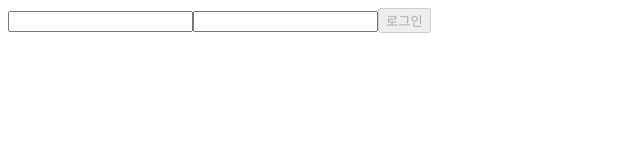
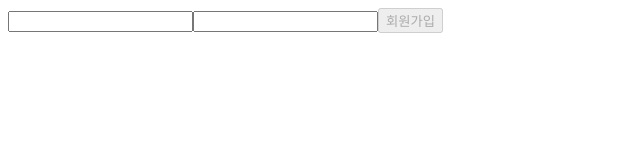
Before and after one commit to ghkd1418/wanted-pre-onboarding-frontend, a React (Create React App) app: page /auth/signup in a window 1280 px wide. Shown: the top 160 px of the page, without its empty margins (0-640 px from the left). Built offline with nearby package versions, Linux system fonts and the light colour scheme.

Commit message:
feat: 로그인 api 연결

```diff
--- a/public/index.html
+++ b/public/index.html
@@ -2,7 +2,6 @@
 <html lang="en">
   <head>
     <meta charset="utf-8" />
-    <link rel="icon" href="%PUBLIC_URL%/favicon.ico" />
     <meta name="viewport" content="width=device-width, initial-scale=1" />
     <meta name="theme-color" content="#000000" />
     <meta
@@ -13,7 +12,6 @@
       manifest.json provides metadata used when your web app is installed on a
       user's mobile device or desktop. See https://developers.google.com/web/fundamentals/web-app-manifest/
     -->
-    <link rel="manifest" href="%PUBLIC_URL%/manifest.json" />
     <!--
       Notice the use of %PUBLIC_URL% in the tags above.
       It will be replaced with the URL of the `public` folder during the build.
--- a/src/App.tsx
+++ b/src/App.tsx
@@ -1,5 +1,4 @@
 import { Route, Routes } from "react-router-dom";
-import { Auth } from "./component/Auth";
 import { SignIn } from "./pages/SignIn";
 import { SignUp } from "./pages/SignUp";
 import { Todo } from "./pages/Todo";
@@ -8,14 +7,13 @@ import { TodoDetail } from "./pages/TodoDetail";
 function App() {
   return (
     <div className="App">
-      <Auth />
-      {/* <Routes>
+      <Routes>
         <Route path="/todo" element={<Todo />}>
           <Route path=":id" element={<TodoDetail />} />
         </Route>
         <Route path="/auth/signup" element={<SignUp />} />
         <Route path="/auth/signin" element={<SignIn />} />
-      </Routes> */}
+      </Routes>
     </div>
   );
 }
--- a/src/api/index.ts
+++ b/src/api/index.ts
@@ -12,7 +12,15 @@ api.interceptors.request.use(
         Authorization: `Bearer ${token}`,
       });
     }
+
     return config;
   },
   (error) => Promise.reject(error)
 );
+
+api.interceptors.response.use(
+  (config) => {
+    return config;
+  },
+  (error) => Promise.reject(error)
+);
--- /dev/null
+++ b/src/component/SignInForm.tsx
@@ -0,0 +1,40 @@
+import { useState } from "react";
+import { AuthFormView } from "./views/AuthForm";
+import { AuthApi } from "../api/AuthApi";
+import type { IauthFormProps } from "./types";
+
+export const SignInForm = () => {
+  const [isValid, setIsValid] = useState({
+    email: false,
+    password: false,
+  });
+  const [email, setEmail] = useState("");
+  const [password, setPassword] = useState("");
+
+  const authFormProps: IauthFormProps = {
+    handleEmailInput: (e: React.ChangeEvent<HTMLInputElement>) => {
+      setEmail(e.target.value);
+      if (e.target.value.includes("@"))
+        setIsValid((prev) => ({ ...prev, email: true }));
+      else setIsValid((prev) => ({ ...prev, email: false }));
+    },
+
+    handlePasswordInput: (e: React.ChangeEvent<HTMLInputElement>) => {
+      setPassword(e.target.value);
+      if (e.target.value.length >= 8)
+        setIsValid((prev) => ({ ...prev, password: true }));
+      else setIsValid((prev) => ({ ...prev, password: false }));
+    },
+    handleFetchAuth: async (e) => {
+      e.preventDefault();
+      const token = await AuthApi.SignIn({ email, password });
+      console.log(token);
+      localStorage.setItem("token", token.data.access_token);
+      window.location.href = "/auth/signin";
+    },
+    buttonTitle: "로그인",
+    isValid,
+  };
+
+  return <AuthFormView {...authFormProps} />;
+};
--- a/src/component/Auth.tsx
+++ b/src/component/SignUpForm.tsx
@@ -1,27 +1,39 @@
 import { useState } from "react";
-import { IauthFormProps } from "./types.d";
-import { AuthForm } from "./views/AuthForm";
+import { AuthFormView } from "./views/AuthForm";
+import type { IauthFormProps } from "./types";
+import { AuthApi } from "../api/AuthApi";
+// import { useNavigate } from "react-router-dom";
 
-export const Auth = () => {
+export const SignUpForm = () => {
   const [isValid, setIsValid] = useState({
     email: false,
     password: false,
   });
+  const [email, setEmail] = useState("");
+  const [password, setPassword] = useState("");
+  // const navigate = useNavigate();
 
   const authFormProps: IauthFormProps = {
     handleEmailInput: (e: React.ChangeEvent<HTMLInputElement>) => {
+      setEmail(e.target.value);
       if (e.target.value.includes("@"))
         setIsValid((prev) => ({ ...prev, email: true }));
       else setIsValid((prev) => ({ ...prev, email: false }));
     },
 
     handlePasswordInput: (e: React.ChangeEvent<HTMLInputElement>) => {
+      setPassword(e.target.value);
       if (e.target.value.length >= 8)
         setIsValid((prev) => ({ ...prev, password: true }));
       else setIsValid((prev) => ({ ...prev, password: false }));
     },
+    handleFetchAuth: (e) => {
+      e.preventDefault();
+      AuthApi.SignUp({ email, password });
+    },
+    buttonTitle: "회원가입",
     isValid,
   };
 
-  return <AuthForm {...authFormProps} />;
+  return <AuthFormView {...authFormProps} />;
 };
--- a/src/component/types.d.ts
+++ b/src/component/types.d.ts
@@ -1,6 +1,8 @@
 export interface IauthFormProps {
   handleEmailInput: (e: React.ChangeEvent<HTMLInputElement>) => void;
   handlePasswordInput: (e: React.ChangeEvent<HTMLInputElement>) => void;
+  handleFetchAuth: (e) => void;
+  buttonTitle: string;
   isValid: {
     email: boolean;
     password: boolean;
--- a/src/component/views/AuthForm.tsx
+++ b/src/component/views/AuthForm.tsx
@@ -1,19 +1,21 @@
-import { IauthFormProps } from "../types";
+import type { IauthFormProps } from "../types";
 
-export const AuthForm = ({
+export const AuthFormView = ({
   handleEmailInput,
   handlePasswordInput,
+  handleFetchAuth,
+  buttonTitle,
   isValid,
 }: IauthFormProps) => {
   return (
-    <form>
+    <form onSubmit={handleFetchAuth}>
       <input data-testid="email-input" onChange={handleEmailInput} />
       <input data-testid="password-input" onChange={handlePasswordInput} />
       <button
         data-testid="signup-button"
         disabled={!(isValid.email && isValid.password)}
       >
-        로그인
+        {buttonTitle}
       </button>
     </form>
   );
--- a/src/index.tsx
+++ b/src/index.tsx
@@ -1,15 +1,18 @@
-import React from 'react';
-import ReactDOM from 'react-dom/client';
-import './index.css';
-import App from './App';
-import reportWebVitals from './reportWebVitals';
+import React from "react";
+import ReactDOM from "react-dom/client";
+import "./index.css";
+import App from "./App";
+import reportWebVitals from "./reportWebVitals";
+import { BrowserRouter } from "react-router-dom";
 
 const root = ReactDOM.createRoot(
-  document.getElementById('root') as HTMLElement
+  document.getElementById("root") as HTMLElement
 );
 root.render(
   <React.StrictMode>
-    <App />
+    <BrowserRouter>
+      <App />
+    </BrowserRouter>
   </React.StrictMode>
 );
 
--- a/src/pages/SignIn.tsx
+++ b/src/pages/SignIn.tsx
@@ -1,3 +1,4 @@
+import { SignInForm } from "../component/SignInForm";
 export const SignIn = () => {
-  return <></>;
+  return <SignInForm />;
 };
--- a/src/pages/SignUp.tsx
+++ b/src/pages/SignUp.tsx
@@ -1,3 +1,4 @@
+import { SignUpForm } from "../component/SignUpForm";
 export const SignUp = () => {
-  return <></>;
+  return <SignUpForm />;
 };
```
